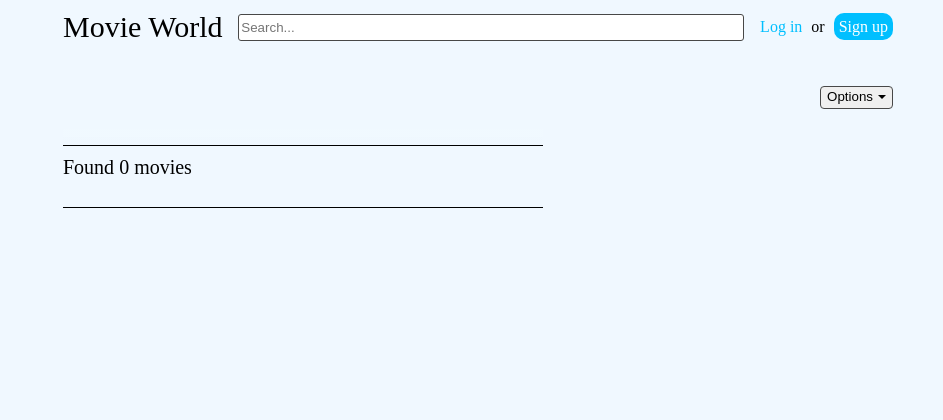
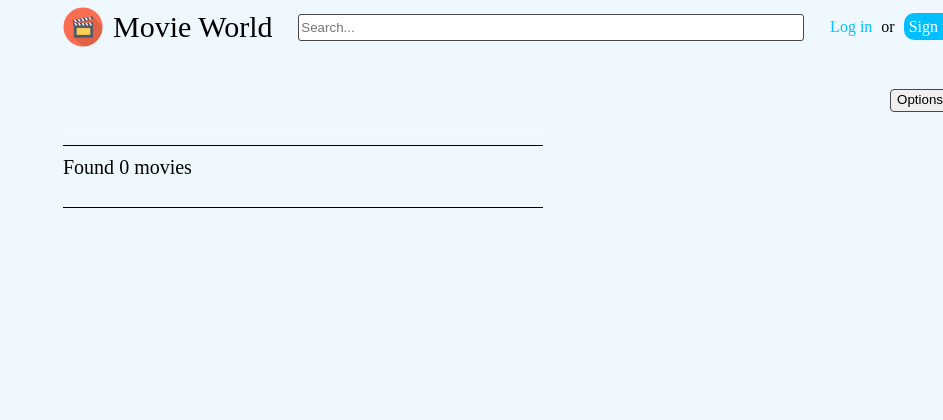
Before and after one commit to st573york/MovieWorld, a PHP site: page / in a window 1280 px wide. Shown: the top 420 px of the page, without its empty margins (337-1280 px from the left). Run offline with PHP 8.4, Linux system fonts and the light colour scheme; data that the repository does not hold is empty; some libraries are stand-ins or nearby versions.

Commit message:
added logo to fixed content

```diff
--- a/src/css/main.css
+++ b/src/css/main.css
@@ -29,7 +29,7 @@ body {
     background: aliceblue;
     padding: 10px 400px 10px 400px;
     text-align: center;
-    min-width: 830px;
+    min-width: 900px;
 }
 
 .fixed_bottom_panel {
@@ -46,6 +46,14 @@ body {
 .footer {
     text-align: center;
     padding: 20px 0px 10px 0px;
+}
+
+img {
+    float: left;
+    width: 40px;
+    height: 40px;
+    margin-top: -3px;
+    padding: 0px 10px 0px 0px;
 }
 
 .title_panel {
--- a/src/lib/Page.php
+++ b/src/lib/Page.php
@@ -51,6 +51,7 @@ class Page
         echo "<div class=\"fixed_right_panel\"></div>\n";
         // Top panel
         echo "<div class=\"fixed_top_panel\">\n";
+        echo "<img src=\"images/movies-icon.jpeg\"/>\n";
         echo "<div class=\"title_panel\">$product_name</div>\n";
         echo "<div class=\"searchtext_panel\"><input type=\"text\" id=\"searchtext\" name=\"searchtext\" autocomplete=\"off\" placeholder=\"Search...\"/></div>\n";
         if( $_SESSION['logged_in'] )
```
